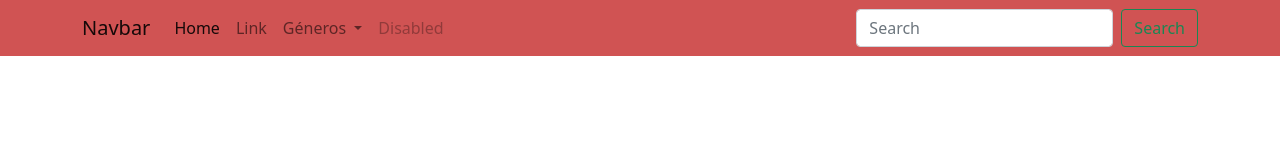
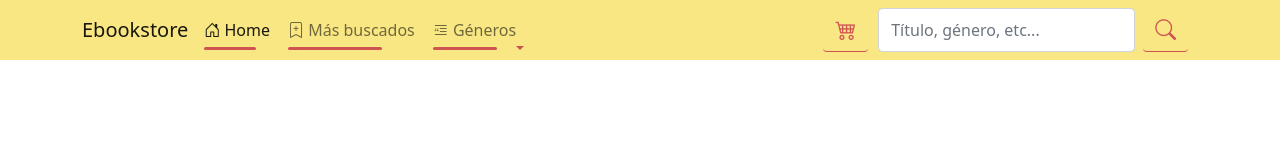
Before and after one commit to Niitram/ebookstore, a website: page index.html in a window 1280 px wide. Drawn offline with nearby package versions, Linux system fonts and the light colour scheme.

Commit message:
agregado de icons botstrap por cdn, agregado de estilos al navBar

```diff
--- a/index.html
+++ b/index.html
@@ -9,6 +9,8 @@
 
     <!-- enlazado de css de bootstrap -->
     <link rel="stylesheet" href="css/bootstrap.css">
+    <!-- enlazado de iconos bootstrap -->
+    <link rel="stylesheet" href="https://cdn.jsdelivr.net/npm/bootstrap-icons@1.5.0/font/bootstrap-icons.css">
     <!-- enlazado de css -->
     <link rel="stylesheet" href="css/stylesheet.css">
 
@@ -17,9 +19,9 @@
 
 <body>
     <header>
-        <nav class="navbar navbar-expand-lg navbar-light bg-indian-red">
+        <nav class="navbar navbar-expand-lg navbar-light bg-yellow-crayola">
             <div class="container">
-                <a class="navbar-brand" href="#">Navbar</a>
+                <a class="navbar-brand position-relative" href="#">Ebookstore</a>
                 <button class="navbar-toggler" type="button" data-bs-toggle="collapse"
                     data-bs-target="#navbarSupportedContent" aria-controls="navbarSupportedContent" aria-expanded="false"
                     aria-label="Toggle navigation">
@@ -28,15 +30,25 @@
                 <div class="collapse navbar-collapse" id="navbarSupportedContent">
                     <ul class="navbar-nav me-auto mb-2 mb-lg-0">
                         <li class="nav-item">
-                            <a class="nav-link active" aria-current="page" href="#">Home</a>
+                            <a class="nav-link active position-relative" aria-current="page" href="#">
+                                <i class="bi bi-house-door"></i>
+                                Home
+                                <div class="lineaBoton"></div>
+                            </a>
                         </li>
                         <li class="nav-item">
-                            <a class="nav-link" href="#">Link</a>
+                            <a class="nav-link position-relative" href="#">
+                                <i class="bi bi-bookmark-plus"></i>
+                                Más buscados
+                                <div class="lineaBoton"></div>
+                            </a>
                         </li>
                         <li class="nav-item dropdown">
-                            <a class="nav-link dropdown-toggle" href="#" id="navbarDropdown" role="button"
+                            <a class="nav-link dropdown-toggle position-relative" href="#" id="navbarDropdown" role="button"
                                 data-bs-toggle="dropdown" aria-expanded="false">
+                                <i class="bi bi-blockquote-left"></i>
                                 Géneros
+                                <div class="lineaBoton"></div>
                             </a>
                             <ul class="dropdown-menu" aria-labelledby="navbarDropdown">
                                 <li><a class="dropdown-item" href="#">Action</a></li>
@@ -47,13 +59,15 @@
                                 <li><a class="dropdown-item" href="#">Something else here</a></li>
                             </ul>
                         </li>
-                        <li class="nav-item">
-                            <a class="nav-link disabled">Disabled</a>
-                        </li>
                     </ul>
                     <form class="d-flex">
-                        <input class="form-control me-2" type="search" placeholder="Search" aria-label="Search">
-                        <button class="btn btn-outline-success" type="submit">Search</button>
+                        <button class="btn btn-outline-warning btnNav" type="submit">
+                            <i class="bi bi-cart4"></i>
+                        </button>
+                        <input class="form-control me-2" type="search" placeholder="Título, género, etc..." aria-label="Search">
+                        <button class="btn btn-outline-warning btnNav" type="submit">
+                            <i class="bi bi-search"></i>
+                        </button>
                     </form>
                 </div>
             </div>
--- a/package.json
+++ b/package.json
@@ -21,5 +21,8 @@
     "url": "https://github.com/Duk3nd3/ebookstore/issues"
   },
   "homepage": "https://github.com/Duk3nd3/ebookstore#readme",
-  "description": ""
+  "description": "",
+  "dependencies": {
+    "bootstrap-icons": "^1.5.0"
+  }
 }
--- a/scss/_clases-reutilizables.scss
+++ b/scss/_clases-reutilizables.scss
@@ -32,3 +32,16 @@
 .bg-eerie-black{
     background-color:$eerie-black ;
 }
+
+
+/* botones */
+.lineaBoton{
+    position: absolute;
+    bottom: 0;
+    left: 0;
+    width: 70%;
+    height: 3px;
+    /* margin: auto; */
+    border-radius: 10px;
+    background-color: $indian-red;
+}
--- a/scss/stylesheet.scss
+++ b/scss/stylesheet.scss
@@ -1 +1,42 @@
 @import 'variables','clases-reutilizables';
+
+
+
+*{
+    margin: 0;
+    padding: 0;
+    box-sizing: border-box;
+}
+
+
+/* navbar index */
+
+.dropdown-toggle{
+
+    &::after{
+        position: absolute;
+        right: 0;
+        bottom: 0;
+        display: block;
+        width: 5px;
+        margin-left: 0;
+        border-top: 0.3em solid $indian-red;
+        border-right: 0.3em solid transparent;
+        border-bottom: 0;
+        border-left: 0.3em solid transparent;
+    }
+}
+.nav-link{
+    display: inline-block;
+    margin-right: 10px;
+}
+.btnNav{
+    margin-right: 10px;
+    font-size: 1.3rem;
+    padding-bottom: 3px 5px;
+    color: $indian-red;
+    border-right: 0;
+    border-left: 0;
+    border-top: 0;
+    border-bottom: 1px solid $indian-red;
+}
```
Also changed, not shown: css/bootstrap.css, css/stylesheet.css, 1 other file.
